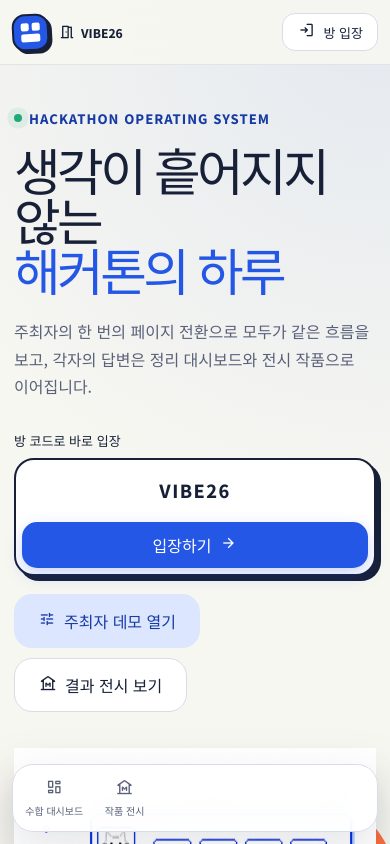
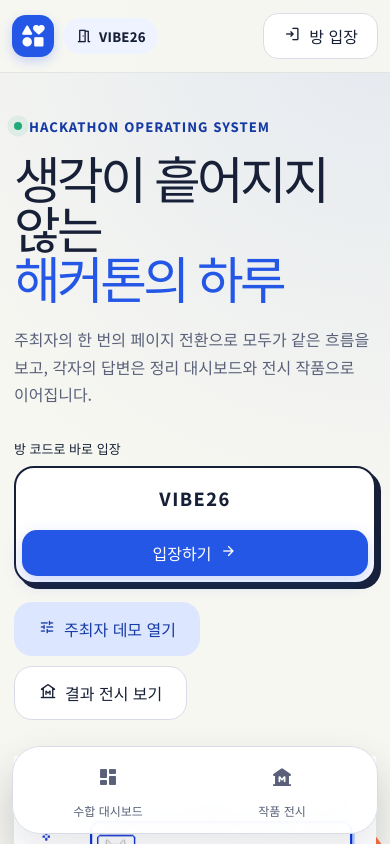
Before and after one commit to jammanbogem-hsy/seongjang, a React (Vite) app: page / in a window 390 px wide. Shown: the top 844 px of the page. Built offline with nearby package versions, Linux system fonts and the light colour scheme.

Commit message:
feat: refine participant and navigation UI

```diff
--- a/src/features/shared.tsx
+++ b/src/features/shared.tsx
@@ -77,12 +77,11 @@ export function OrganizerShell({ children }: { children: ReactNode }) {
             className="keep-mobile"
             leadingIcon="open_in_new"
             onClick={() => window.open(`/events/${EVENT_ID}/live`, '_blank', 'noopener,noreferrer')}
-            size="sm"
             variant="tonal"
           >
             참여자 화면
           </Button>
-          <Button leadingIcon="home" onClick={() => navigate('/')} size="sm" variant="text">
+          <Button leadingIcon="home" onClick={() => navigate('/')} variant="text">
             홈
           </Button>
         </>
@@ -103,7 +102,7 @@ export function ParticipantShell({ children }: { children: ReactNode }) {
   return (
     <AppShell
       actions={
-        <Button className="keep-mobile" leadingIcon="swap_horiz" onClick={() => navigate(`/admin/events/${EVENT_ID}/control`)} size="sm" variant="tonal">
+        <Button className="keep-mobile" leadingIcon="swap_horiz" onClick={() => navigate(`/admin/events/${EVENT_ID}/control`)} variant="tonal">
           역할 전환
         </Button>
       }
@@ -113,7 +112,7 @@ export function ParticipantShell({ children }: { children: ReactNode }) {
       roomCode={state.room.code}
     >
       <div className="session-strip" role="status">
-        <span className="live-dot" />
+        <span className="session-strip__signal"><Icon filled name="sensors" size="sm" /></span>
         <strong>{currentParticipant?.nickname ?? '게스트'}</strong>
         <span>님의 탭 · 다른 탭의 주최자 제어와 동기화됩니다</span>
         <Icon name="sync" size="sm" />
@@ -129,7 +128,7 @@ export function PublicShell({ children }: { children: ReactNode }) {
   return (
     <AppShell
       actions={
-        <Button className="keep-mobile" leadingIcon="login" onClick={() => navigate(`/join/${state.room.code}`)} size="sm" variant="outlined">
+        <Button className="keep-mobile" leadingIcon="login" onClick={() => navigate(`/join/${state.room.code}`)} variant="outlined">
           방 입장
         </Button>
       }
--- a/src/layouts/AppShell.tsx
+++ b/src/layouts/AppShell.tsx
@@ -1,7 +1,7 @@
 import type { ReactNode } from 'react'
 import { Link, NavLink } from '../app/router'
 import { Icon } from '../ui/Icon'
-import { StatusChip } from '../ui/Chip'
+import { Chip, StatusChip } from '../ui/Chip'
 import { cx } from '../ui/utils'
 
 export interface AppNavItem {
@@ -28,12 +28,16 @@ const modeLabels: Record<NonNullable<AppShellProps['mode']>, string> = {
   public: '공개 전시',
 }
 
+const modeIcons: Record<NonNullable<AppShellProps['mode']>, string> = {
+  organizer: 'admin_panel_settings',
+  participant: 'person',
+  public: 'public',
+}
+
 function ProductMark() {
   return (
     <span aria-hidden="true" className="app-shell__mark">
-      <span />
-      <span />
-      <span />
+      <Icon filled name="interests" size="lg" />
     </span>
   )
 }
@@ -48,7 +52,11 @@ function Navigation({ items, mobile = false }: { items: AppNavItem[]; mobile?: b
           key={item.to}
           to={item.to}
         >
-          {item.icon ? <Icon name={item.icon} size="sm" /> : null}
+          {item.icon ? (
+            <span className="app-shell__nav-icon">
+              <Icon filled={mobile} name={item.icon} size={mobile ? 'md' : 'sm'} />
+            </span>
+          ) : null}
           <span>{item.label}</span>
         </NavLink>
       ))}
@@ -78,15 +86,18 @@ export function AppShell({
             <span className="app-shell__wordmark">VibeCoding</span>
           </Link>
 
-          <div className="app-shell__context">
-            {mode ? <span className="app-shell__mode">{modeLabels[mode]}</span> : null}
+          <div aria-label="현재 화면 정보" className="app-shell__context">
+            {mode ? (
+              <Chip className="app-shell__mode-chip" icon={modeIcons[mode]}>
+                {modeLabels[mode]}
+              </Chip>
+            ) : null}
             {roomCode ? (
-              <span aria-label={`방 코드 ${roomCode}`} className="app-shell__room-code">
-                <Icon name="meeting_room" size="sm" />
+              <Chip aria-label={`방 코드 ${roomCode}`} className="app-shell__room-chip" icon="meeting_room">
                 {roomCode}
-              </span>
+              </Chip>
             ) : null}
-            <StatusChip status="prototype" />
+            <StatusChip className="app-shell__prototype-chip" status="prototype" />
           </div>
 
           {navItems.length > 0 ? <Navigation items={navItems} /> : null}
--- a/src/styles/global.css
+++ b/src/styles/global.css
@@ -1184,6 +1184,80 @@ select:focus-visible,
   color: var(--ink);
 }
 
+.identity-gate {
+  width: min(100%, 760px);
+  margin: 18px auto;
+  padding: clamp(34px, 6vw, 62px);
+  border-radius: 32px;
+}
+
+.identity-gate .ui-cat-illustration--lg {
+  width: min(100%, 220px);
+  height: 220px;
+  margin-bottom: -12px;
+}
+
+.identity-gate h1 {
+  max-width: 600px;
+  margin: 18px 0 10px;
+  color: var(--ink);
+  font-size: clamp(32px, 5vw, 48px);
+  line-height: 1.1;
+  letter-spacing: -.05em;
+  word-break: keep-all;
+}
+
+.identity-gate > p {
+  max-width: 570px;
+  margin: 0;
+  font-size: 16px;
+  line-height: 1.7;
+  word-break: keep-all;
+}
+
+.identity-gate .identity-gate__primary {
+  width: min(100%, 480px);
+  min-height: 66px;
+  margin-top: 24px;
+  border-radius: 22px;
+  font-size: 18px;
+}
+
+.identity-gate__examples {
+  display: grid;
+  justify-items: center;
+  width: min(100%, 580px);
+  gap: 8px;
+  margin-top: 34px;
+  padding-top: 26px;
+  border-top: 1px solid var(--outline);
+}
+
+.identity-gate__examples > strong {
+  display: inline-flex;
+  align-items: center;
+  gap: 6px;
+  color: var(--ink-soft);
+  font-size: 13px;
+}
+
+.identity-gate__examples > p {
+  margin: 0;
+  font-size: 12px;
+}
+
+.identity-gate__example-buttons {
+  display: flex;
+  justify-content: center;
+  flex-wrap: wrap;
+  gap: 2px 6px;
+}
+
+.identity-gate__example-buttons .ui-button {
+  color: var(--ink-soft);
+  font-weight: 650;
+}
+
 .muted { color: var(--ink-soft); }
 .small-text { font-size: 12px; }
 .text-center { text-align: center; }
@@ -1369,17 +1443,18 @@ select:focus-visible,
 
 .app-shell__skip-link { position: fixed; top: 8px; left: 8px; z-index: 1000; padding: 10px 16px; border-radius: 12px; color: white; background: var(--ink); transform: translateY(-150%); }
 .app-shell__skip-link:focus { transform: none; }
-.app-shell__topbar { position: sticky; top: 0; z-index: 50; min-height: 72px; border-bottom: 1px solid rgb(23 32 55 / 8%); background: rgb(247 247 241 / 88%); backdrop-filter: blur(18px); }
-.app-shell__topbar-inner { display: flex; align-items: center; width: min(100% - 36px, var(--content)); min-height: 72px; margin: 0 auto; gap: 18px; }
-.app-shell__brand { display: inline-flex; align-items: center; gap: 10px; font-size: 18px; font-weight: 850; letter-spacing: -.035em; }
-.app-shell__mark { display: grid; grid-template-columns: repeat(2, 8px); grid-template-rows: repeat(2, 8px); gap: 3px; width: 37px; height: 37px; place-content: center; border: 2px solid var(--ink); border-radius: 13px; background: var(--primary); box-shadow: 3px 3px 0 var(--ink); transform: rotate(-3deg); }
-.app-shell__mark span { display: block; border-radius: 2px; background: white; }
-.app-shell__mark span:last-child { grid-column: span 2; }
-.app-shell__context { display: flex; align-items: center; gap: 8px; }
-.app-shell__mode { color: var(--ink-soft); font-size: 12px; font-weight: 700; }
-.app-shell__room-code { display: inline-flex; align-items: center; gap: 5px; font-size: 12px; font-weight: 800; }
-.app-shell__nav { display: flex; align-items: center; gap: 2px; margin-left: auto; }
-.app-shell__nav-link { display: inline-flex; align-items: center; gap: 7px; min-height: 42px; padding: 0 12px; border-radius: 13px; color: var(--ink-soft); font-size: 13px; font-weight: 700; }
+.app-shell__topbar { position: sticky; top: 0; z-index: 50; min-height: 80px; border-bottom: 1px solid rgb(23 32 55 / 8%); background: rgb(247 247 241 / 88%); backdrop-filter: blur(18px); }
+.app-shell__topbar-inner { display: flex; align-items: center; width: min(100% - 36px, var(--content)); min-height: 80px; margin: 0 auto; gap: 14px; }
+.app-shell__brand { display: inline-flex; align-items: center; gap: 11px; flex: 0 0 auto; font-size: 22px; font-weight: 850; letter-spacing: -.04em; }
+.app-shell__mark { display: grid; width: 46px; height: 46px; place-items: center; border-radius: 16px; color: white; background: var(--primary); box-shadow: 0 4px 12px rgb(43 89 255 / 24%); }
+.app-shell__mark .ui-icon { font-size: 28px; }
+.app-shell__context { display: flex; align-items: center; flex: 0 0 auto; gap: 6px; }
+.app-shell__context .ui-chip { min-height: 36px; padding: 6px 11px; border-color: transparent; font-size: 13px; }
+.app-shell__mode-chip { color: var(--ink-soft); background: var(--surface-blue); }
+.app-shell__room-chip { color: var(--ink); background: var(--surface-blue); font-weight: 800; letter-spacing: .02em; }
+.app-shell__nav { display: flex; align-items: center; gap: 3px; margin-left: auto; }
+.app-shell__nav-link { display: inline-flex; align-items: center; gap: 7px; min-height: 48px; padding: 0 14px; border-radius: 16px; color: var(--ink-soft); font-size: 14px; font-weight: 750; }
+.app-shell__nav-icon { display: grid; width: 24px; height: 24px; place-items: center; border-radius: 999px; }
 .app-shell__nav-link:hover,
 .app-shell__nav-link--active { color: var(--primary-dark); background: var(--primary-soft); }
 .app-shell__actions { display: flex; align-items: center; gap: 8px; }
@@ -1414,15 +1489,16 @@ select:focus-visible,
   align-items: center;
   justify-content: center;
   gap: 8px;
-  min-height: 38px;
-  padding: 7px 16px;
+  min-height: 48px;
+  padding: 7px 18px;
   color: var(--primary-dark);
   background: var(--primary-soft);
-  font-size: 12px;
-}
-
-.session-strip .live-dot { width: 7px; height: 7px; }
+  font-size: 13px;
+}
+
+.session-strip__signal { display: grid; width: 30px; height: 30px; place-items: center; border-radius: 50%; background: rgb(255 255 255 / 55%); }
 .session-strip .ui-icon { margin-left: 4px; }
+.session-strip__signal .ui-icon { margin-left: 0; }
 
 .hero-join {
   display: grid;
@@ -1579,7 +1655,7 @@ select:focus-visible,
 
 @media (max-width: 680px) {
   .session-strip span:nth-child(3),
-  .session-strip .ui-icon { display: none; }
+  .session-strip > .ui-icon { display: none; }
   .hero-join-row { flex-direction: column; }
   .hero-join-row input { min-height: 48px; text-align: center; }
   .feature-band { padding: 27px 22px; box-shadow: 5px 6px 0 var(--ink); }
@@ -1705,26 +1781,48 @@ select:focus-visible,
     position: fixed;
     z-index: 60;
     right: 12px;
-    bottom: 12px;
+    bottom: max(10px, env(safe-area-inset-bottom));
     left: 12px;
     display: grid;
-    grid-template-columns: repeat(5, 1fr);
-    min-height: 66px;
-    padding: 6px;
+    grid-auto-flow: column;
+    grid-auto-columns: minmax(0, 1fr);
+    min-height: 88px;
+    padding: 8px;
     border: 1px solid var(--outline);
-    border-radius: 21px;
+    border-radius: 28px;
     background: rgb(255 255 255 / 92%);
     box-shadow: var(--shadow-md);
     backdrop-filter: blur(18px);
   }
 
+  .app-shell--participant .app-shell__mobile-nav {
+    grid-template-columns: repeat(3, minmax(0, 1fr));
+    grid-auto-flow: initial;
+  }
+
   .app-shell__mobile-nav .app-shell__nav-link {
     display: grid;
-    min-height: 54px;
+    min-height: 70px;
     place-items: center;
-    gap: 0;
+    gap: 4px;
     padding: 4px;
-    font-size: 10px;
+    border-radius: 20px;
+    background: transparent;
+    font-size: 12px;
+  }
+
+  .app-shell__mobile-nav .app-shell__nav-icon {
+    width: 64px;
+    height: 32px;
+  }
+
+  .app-shell__mobile-nav .app-shell__nav-link--active .app-shell__nav-icon {
+    color: var(--primary-dark);
+    background: var(--primary-soft);
+  }
+
+  .app-shell__body {
+    padding-bottom: calc(102px + env(safe-area-inset-bottom));
   }
 }
 
@@ -1842,7 +1940,7 @@ select:focus-visible,
 
   .app-shell__topbar,
   .app-shell__topbar-inner {
-    min-height: 64px;
+    min-height: 72px;
   }
 
   .app-shell__topbar-inner {
@@ -1854,9 +1952,20 @@ select:focus-visible,
     display: none;
   }
 
-  .app-shell__mode,
-  .app-shell__context .ui-chip {
+  .app-shell__mode-chip,
+  .app-shell__prototype-chip {
     display: none;
+  }
+
+  .app-shell__room-chip {
+    min-height: 34px;
+    padding: 4px 8px;
+  }
+
+  .app-shell__mark {
+    width: 42px;
+    height: 42px;
+    border-radius: 14px;
   }
 
   .app-shell__actions .ui-button:not(.keep-mobile) {
@@ -1880,6 +1989,30 @@ select:focus-visible,
   .participant-layout {
     width: calc(100% - 24px);
     padding-top: 22px;
+  }
+
+  .identity-gate {
+    margin-top: 4px;
+    padding: 30px 20px 26px;
+    border-radius: 26px;
+  }
+
+  .identity-gate .ui-cat-illustration--lg {
+    width: min(100%, 180px);
+    height: 180px;
+  }
+
+  .identity-gate h1 {
+    font-size: clamp(30px, 9vw, 38px);
+  }
+
+  .identity-gate > p {
+    font-size: 14px;
+  }
+
+  .identity-gate .identity-gate__primary {
+    min-height: 60px;
+    margin-top: 20px;
   }
 
   .participant-layout__aside {
```
Also changed, not shown: src/features/pages.tsx (+62 -26 lines).
